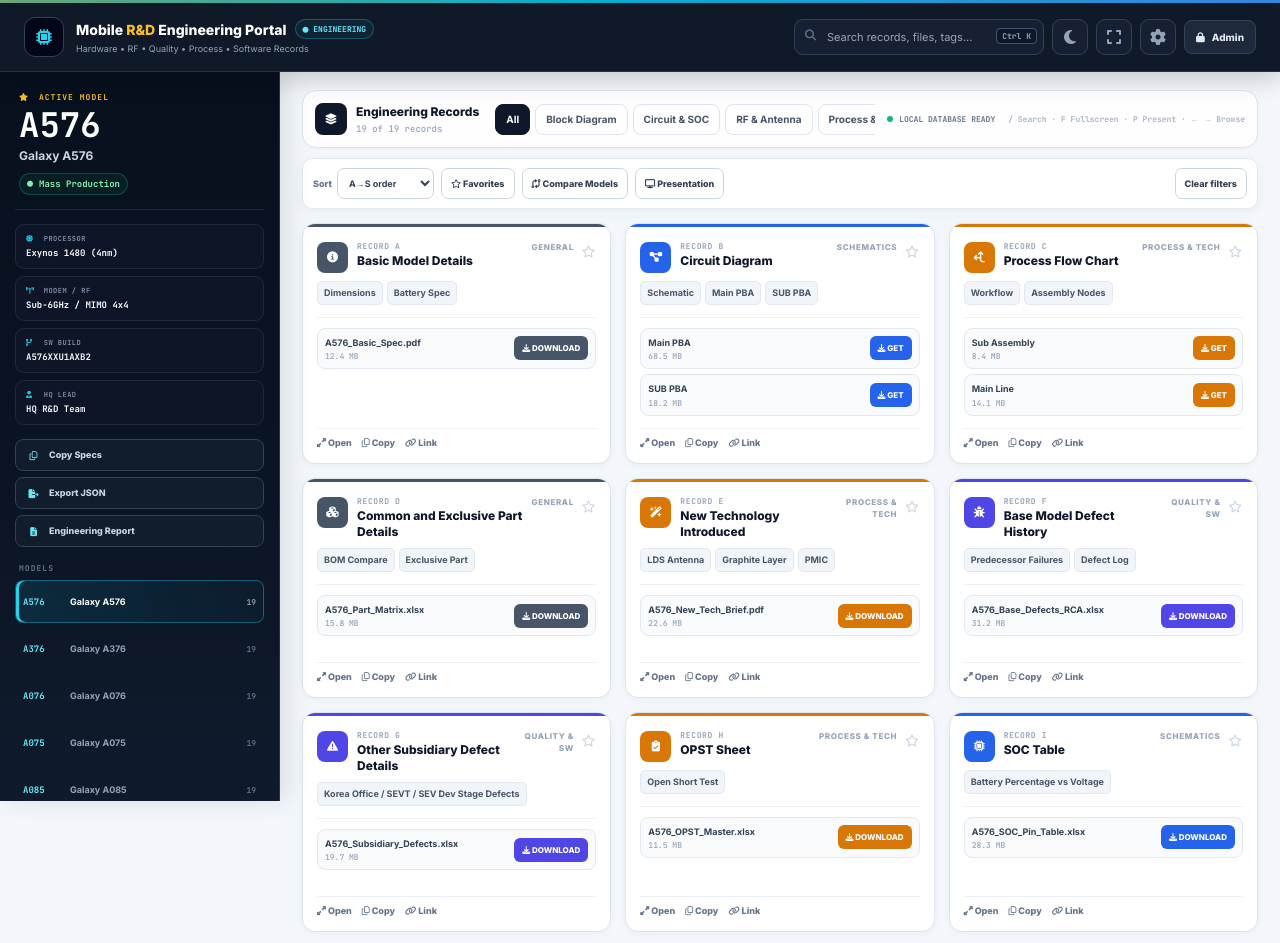
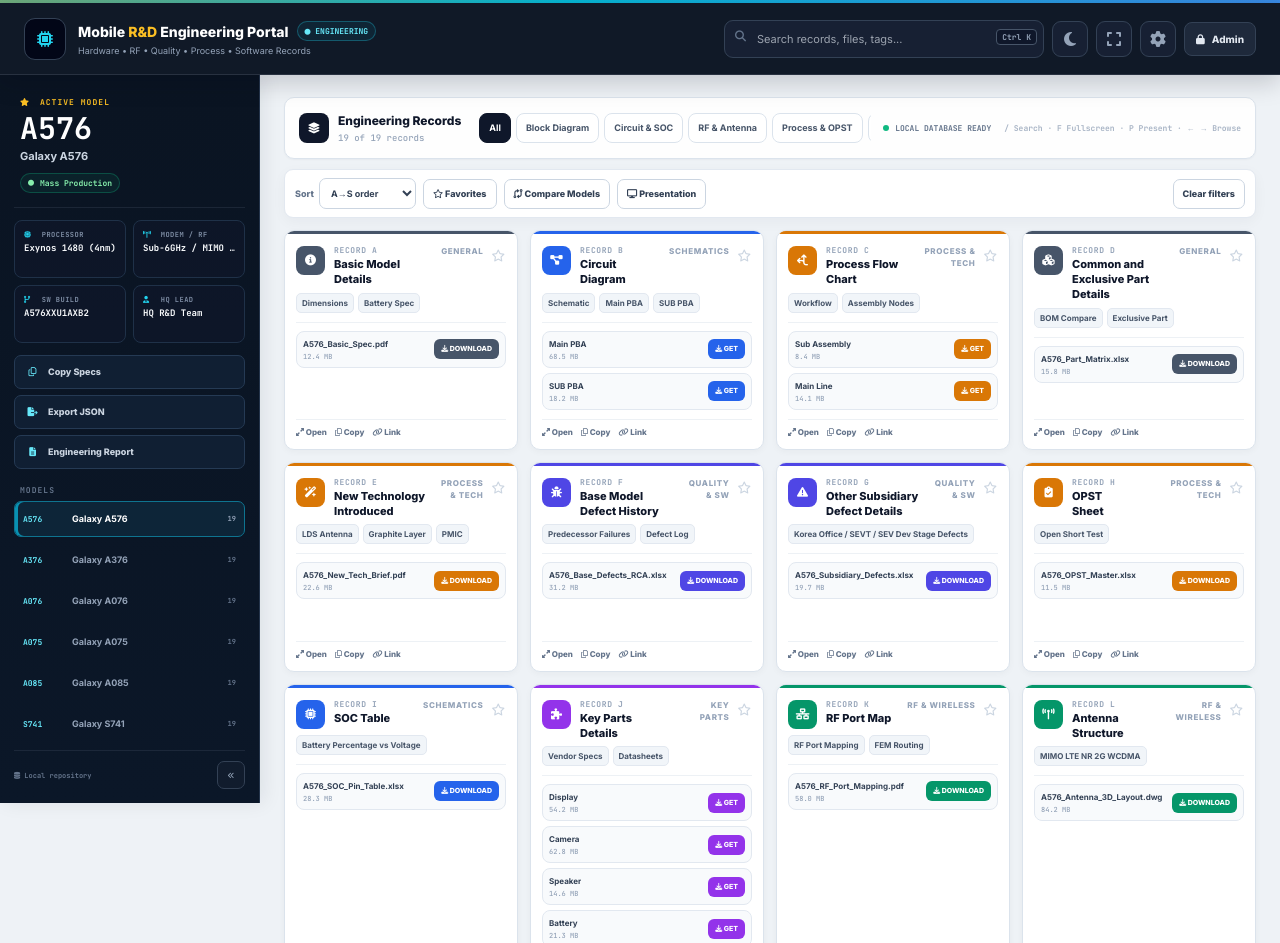
Before and after one commit to shivamkushwaha20996-cmyk/Mobile-RD-Engineering-Portal, a website: page index.html in a window 1280 px wide. Shown: the top 943 px of the page. Drawn offline with nearby package versions, Linux system fonts and the light colour scheme.

Commit message:
Add files via upload

```diff
--- a/css/dashboard.css
+++ b/css/dashboard.css
@@ -112,3 +112,26 @@
 @media(max-width:1100px) and (min-width:901px){.workspace-shell{grid-template-columns:250px minmax(0,1fr)}.records-grid{grid-template-columns:repeat(2,minmax(0,1fr))}.header-search{width:210px}.brand-subtitle{display:none}}
 @media(max-width:900px){.workspace-shell{display:block;min-height:0}.model-sidebar{position:relative;top:auto;height:auto;max-height:none;overflow:visible;border-right:0;border-bottom:1px solid #263449;padding:12px;display:block}.sidebar-top{display:grid;grid-template-columns:auto 1fr auto;align-items:center;gap:8px;padding-bottom:10px}.sidebar-kicker{grid-column:1/-1}.sidebar-model-code{font-size:25px;margin:0}.sidebar-model-name{margin:0}.model-sidebar .status-pill{margin:0}.sidebar-telemetry{grid-template-columns:repeat(4,minmax(0,1fr));margin-top:10px}.sidebar-actions{grid-template-columns:repeat(3,1fr);margin-top:8px}.model-nav{margin-top:10px}.model-nav-list{display:flex;overflow:auto}.model-nav-item{min-width:130px}.sidebar-footer{display:none}.workspace-shell>.app-container{padding:14px}.sidebar-collapsed .workspace-shell{display:block}.sidebar-collapsed .model-sidebar{padding:8px}.sidebar-collapsed .sidebar-top,.sidebar-collapsed .sidebar-telemetry,.sidebar-collapsed .sidebar-actions{display:none}.sidebar-collapsed .model-nav{margin:0}.sidebar-collapsed .model-nav-list{display:flex}.sidebar-collapsed .model-nav-item{min-width:75px}.records-grid{grid-template-columns:repeat(2,minmax(0,1fr))}}
 @media(max-width:620px){.sidebar-telemetry{grid-template-columns:repeat(2,minmax(0,1fr))}.sidebar-actions{grid-template-columns:1fr}.records-grid{grid-template-columns:1fr}.workspace-shell>.app-container{padding:12px}.dashboard-toolbar{padding:10px}.toolbar-status{display:none}}
+
+/* v6 laptop-first visual refinement */
+:root{--sidebar-w:260px;--content-max:1900px;--surface:#fff;--surface-2:#f8fafc;--text:#0f172a;--line:#dbe3ec;--accent:#0891b2;--accent-soft:rgba(8,145,178,.09)}
+body{background:#eef2f6;color:var(--text)}
+.app-container{max-width:var(--content-max);padding-left:24px;padding-right:24px}
+.app-header{height:72px;z-index:50}.header-inner{height:72px;min-height:72px}.brand-mark{width:42px;height:42px}.brand-title{font-size:14px}.header-search{width:320px}.header-search input{height:38px}
+.workspace-shell{display:grid;grid-template-columns:var(--sidebar-w) minmax(0,1fr);align-items:start;min-height:calc(100vh - 72px);background:#eef2f6}
+.model-sidebar{position:sticky;top:72px;height:calc(100vh - 72px);width:var(--sidebar-w);padding:20px 14px 14px;background:linear-gradient(180deg,#0a1422 0%,#0b1728 100%);border-right:1px solid #24344b;box-shadow:4px 0 18px rgba(15,23,42,.08);gap:12px}
+.sidebar-top{padding:2px 6px 14px;border-bottom:1px solid rgba(148,163,184,.12)}
+.sidebar-kicker{font-size:8px}.sidebar-model-code{font-size:30px}.sidebar-model-name{font-size:11px}.model-sidebar .status-pill{font-size:8px}
+.sidebar-telemetry{display:grid;grid-template-columns:1fr 1fr;gap:7px}.sidebar-metric{min-height:58px;padding:9px;background:rgba(15,23,42,.68);border:1px solid #1f3148;border-radius:8px}.sidebar-metric span{font-size:7px}.sidebar-metric strong{font-size:9px;line-height:1.3}
+.sidebar-actions{display:grid;grid-template-columns:1fr;gap:6px}.sidebar-action{height:34px;padding:0 10px;border-radius:7px;background:#101f33;border:1px solid #253a54;color:#cbd5e1;font-size:9px}.sidebar-action:hover{background:#142842;border-color:#31516f;color:#fff}
+.model-nav{margin-top:2px;min-height:0;display:flex;flex-direction:column}.model-nav-title{font-size:8px;margin:0 6px 6px}.model-nav-list{gap:5px;display:flex;flex-direction:column}.model-nav-item{min-height:36px;grid-template-columns:44px 1fr auto;padding:7px 8px;border-radius:7px;background:transparent;border:1px solid transparent}.model-nav-item:hover{background:#102238;border-color:#263e59}.model-nav-item.active{background:#0d2538;border-color:#0e7490;box-shadow:inset 3px 0 var(--accent)}.model-nav-code{font-size:8px}.model-nav-name{font-size:9px}.model-nav-count{font-size:7px}.sidebar-footer{margin-top:auto;padding-top:10px;border-top:1px solid rgba(148,163,184,.12)}
+.workspace-shell>.app-container{width:100%;max-width:none;padding:22px 24px 30px}
+.dashboard-toolbar{padding:12px 14px;border-radius:10px;min-height:62px}.toolbar-main{gap:18px}.section-icon{width:30px;height:30px}.section-heading h2{font-size:12px}.category-tabs{flex:1}.cat-btn{padding:7px 9px;font-size:9px}
+.data-tools{margin:10px 0;padding:8px 10px;border-radius:9px}.tool-btn{height:30px}.records-grid{grid-template-columns:repeat(4,minmax(0,1fr));gap:12px;margin-top:12px}.record-card{min-height:210px;border-radius:10px}.record-body{padding:11px;gap:9px}.record-title{font-size:11px}.record-icon{width:29px;height:29px}.tags{margin-top:6px}.tag{font-size:8px;padding:3px 5px}.file-area{padding-top:8px}.file-row{padding:6px}.file-name{font-size:8px}.file-size{font-size:7px}.download-btn{font-size:7px;padding:5px 7px}.card-footer-actions{gap:8px;margin-top:6px;padding-top:6px}.text-action{font-size:8px}
+.recent-panel{margin:14px 0 0;padding:10px}.recent-item{min-width:180px}
+.app-footer{margin-top:0}
+/* Desktop/laptop breakpoints */
+@media(min-width:1700px){:root{--sidebar-w:280px}.records-grid{grid-template-columns:repeat(5,minmax(0,1fr))}}
+@media(max-width:1250px) and (min-width:901px){:root{--sidebar-w:240px}.workspace-shell>.app-container{padding-left:18px;padding-right:18px}.records-grid{grid-template-columns:repeat(3,minmax(0,1fr));gap:10px}.header-search{width:250px}.brand-subtitle{display:none}}
+@media(max-width:900px){.workspace-shell{display:block}.model-sidebar{position:relative;top:auto;width:100%;height:auto;max-height:none;padding:12px;border-right:0;border-bottom:1px solid #263449}.workspace-shell>.app-container{padding:14px}.sidebar-top{display:grid;grid-template-columns:1fr auto auto;align-items:center}.sidebar-kicker{grid-column:1/-1}.sidebar-model-code{font-size:25px}.sidebar-telemetry{grid-template-columns:repeat(4,1fr)}.sidebar-actions{grid-template-columns:repeat(3,1fr)}.model-nav-list{flex-direction:row;overflow:auto}.model-nav-item{min-width:130px}.records-grid{grid-template-columns:repeat(2,minmax(0,1fr))}.header-search{width:220px}}
+@media(max-width:600px){.app-header,.header-inner{height:auto;min-height:64px}.header-inner{padding-top:8px;padding-bottom:8px;flex-wrap:wrap}.brand{width:100%}.header-actions{width:100%;justify-content:flex-end}.header-search{width:100%;order:5}.sidebar-telemetry{grid-template-columns:1fr 1fr}.sidebar-actions{grid-template-columns:1fr}.records-grid{grid-template-columns:1fr}}
```
